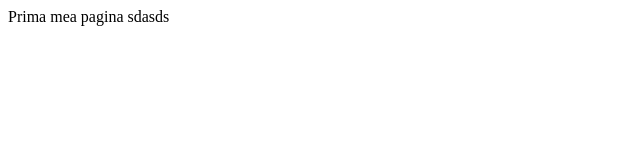
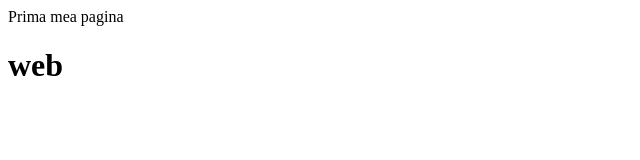
Before and after one commit to Pablomotanu/Web-development, a plain HTML site: page index.html in a window 1280 px wide. Shown: the whole page, without its empty margins (0-640 px from the left). Drawn offline with Linux system fonts and the light colour scheme.

Commit message:
comit me

```diff
--- a/index.html
+++ b/index.html
@@ -4,7 +4,10 @@
         <title> Web Development </title>
     </head>
     <body>
-        Prima mea pagina sdasds
+        Prima mea pagina
+        <h1> web </h1>
+
+
     </body>
 
 </html>
```
